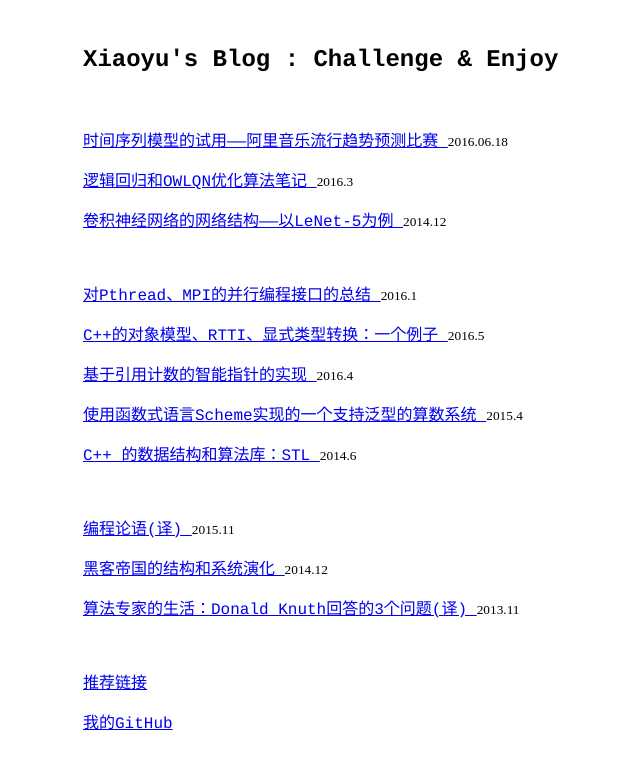
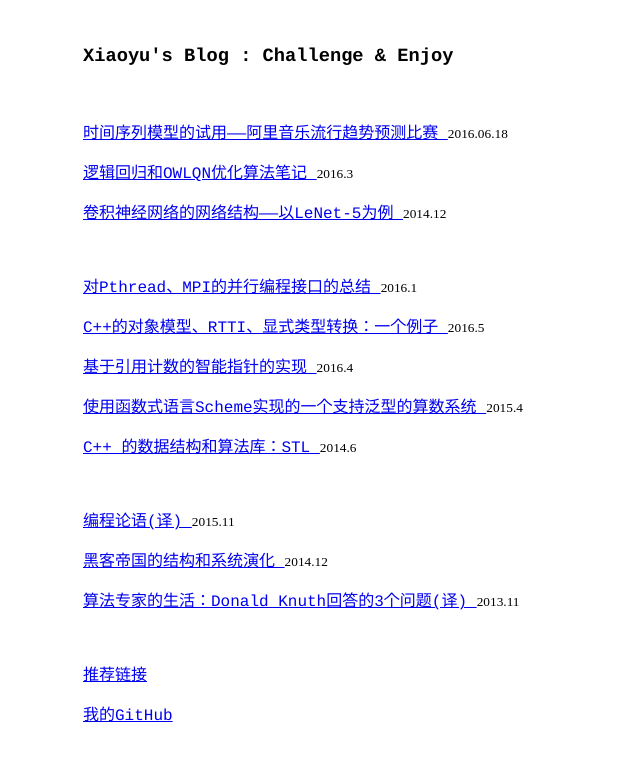
Before and after one commit to strint/strint.github.io, a plain HTML site: page index.html in a window 1280 px wide. Shown: the whole page, without its empty margins (307-947 px from the left). Drawn offline with Linux system fonts and the light colour scheme.

Commit message:
Update index.html

```diff
--- a/index.html
+++ b/index.html
@@ -8,9 +8,9 @@
 
             <br>
 
-            <h2 style="text-align:left;font-family:courier">
+            <h3 style="text-align:left;font-family:courier">
                 Xiaoyu's Blog : Challenge & Enjoy
-            </h2>
+            </h3>
 
             <br>
 
```
